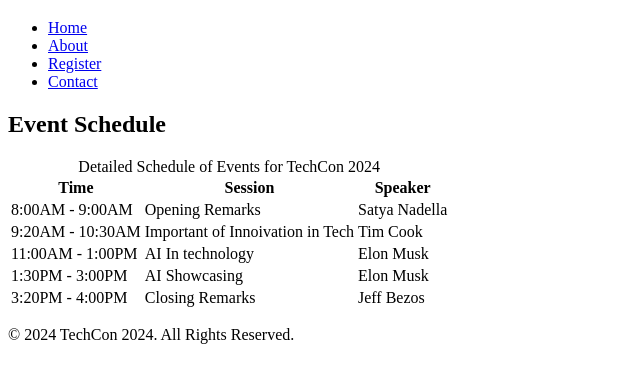
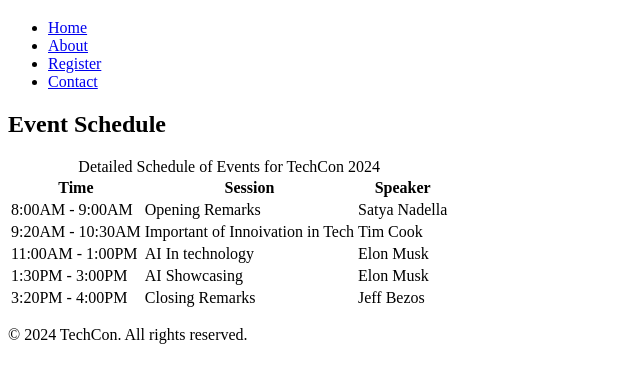
Before and after one commit to Valerie731/TechCon_HTML, a plain HTML site: page techcon_website/schedule.html in a window 1280 px wide. Shown: the part 61-444 px from the top of the page, without its empty margins (0-640 px from the left). Drawn offline with Linux system fonts and the light colour scheme.

Commit message:
Updated footer section in Schedule page for TechCon 2024

```diff
--- a/techcon_website/schedule.html
+++ b/techcon_website/schedule.html
@@ -58,7 +58,7 @@
             </table>
         </main>
         <footer>
-            <p>&copy; 2024 TechCon 2024. All Rights Reserved.</p>
+            <p>&copy; 2024 TechCon. All rights reserved.</p>
         </footer>
     </body>
 </html>
```
